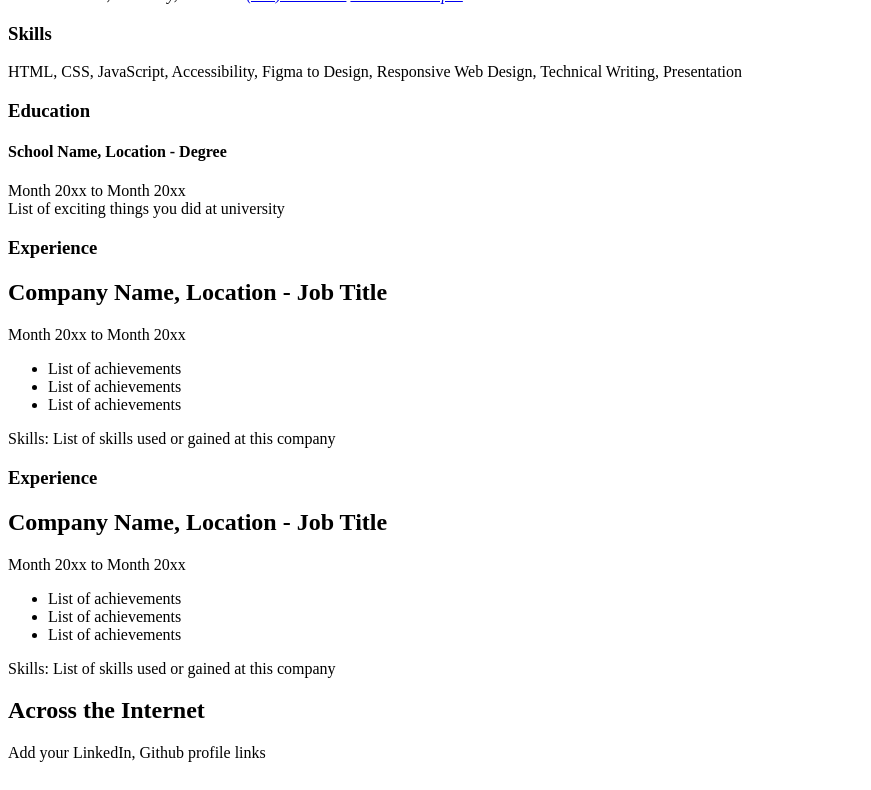
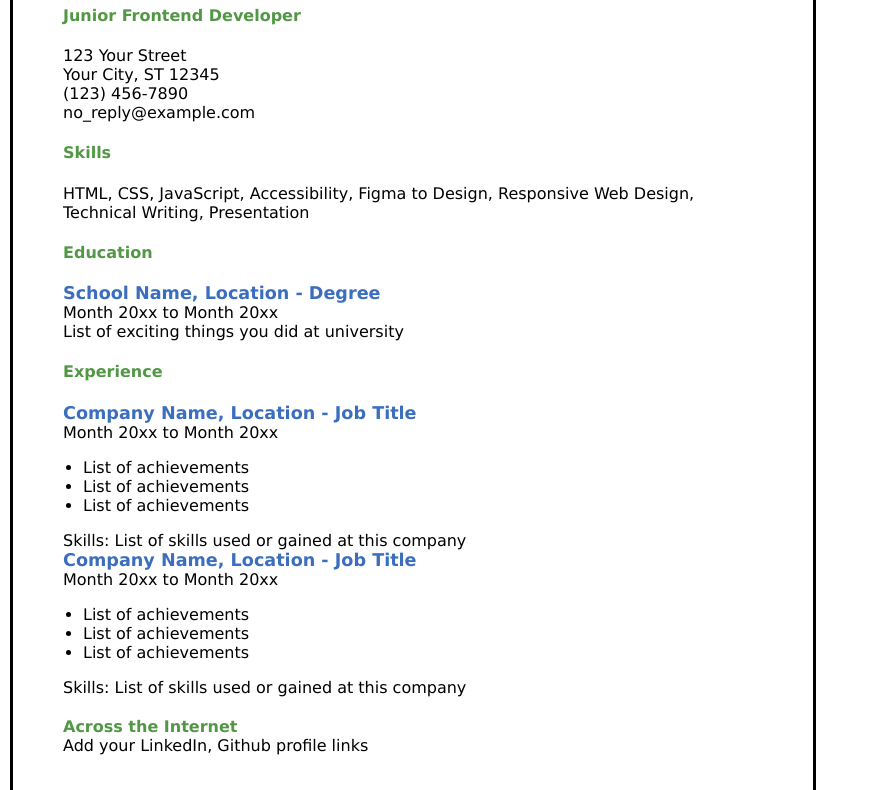
Before and after one commit to gladroe/Frontend-projects, a plain HTML site: page index.html in a window 1280 px wide. Shown: the part 141-931 px from the top of the page, without its empty margins (0-871 px from the left). Drawn offline with Linux system fonts and the light colour scheme.

Commit message:
final commit

```diff
--- a/index.html
+++ b/index.html
@@ -4,6 +4,7 @@
 		<meta charset="UTF-8" />
 		<meta name="viewport" content="width=device-width, initial-scale=1.0" />
 		<title>Resume - Junior Frontend Developer</title>
+
 		<!-- SEO Meta Tags -->
 		<meta
 			name="description"
@@ -24,36 +25,73 @@
 			property="og:description"
 			content="VC of a Junior Frontend Developer" />
 		<!-- Favicon -->
-		<link rel="stylesheet" href="css/style.css" />
 		<link rel="icon" href="img/favicon.ico" type="image/x-icon" />
 	</head>
 
-	<body>
+	<body
+		class="main"
+		style="
+			display: flex;
+			flex-direction: column;
+			width: 700px;
+			margin: 10px;
+			padding: 50px;
+			border: 3px solid black;
+			font-family: 'Lucida Sans', 'Lucida Sans Regular', 'Lucida Grande',
+				'Lucida Sans Unicode', Geneva, Verdana, sans-serif;
+			font-size: 1rem;
+			font-style: normal;
+		">
 		<header class="header">
+			<div
+				style="
+					width: 600px;
+					height: 3px;
+					background-color: black;
+				"></div>
 			<h1>Developer Name</h1>
-			<h2>Junior Frontend Developer</h2>
+			<h4 style="color: #529745">Junior Frontend Developer</h4>
 			<section class="header__contact">
-				<address>
-					123 Your Street, Your City, ST 12345
-					<a href="tel:1234567890">(123) 456-7890</a>
-					<a href="mailto:no_reply@example.com">Junior Developer</a>
+				<address style="font-style: inherit">
+					123 Your Street <br />
+					Your City, ST 12345 <br />
+					<a
+						href="tel:1234567890"
+						style="text-decoration: none; color: black"
+						>(123) 456-7890</a
+					>
+					<br />
+					<a
+						href="mailto:no_reply@example.com"
+						style="text-decoration: none; color: black"
+						>no_reply@example.com</a
+					>
 				</address>
 			</section>
 		</header>
 
-		<main class="main">
+		<main>
 			<section class="main__skills">
-				<h3 class="section__title">Skills</h3>
+				<h4 class="section__title" style="color: #529745">Skills</h4>
 				<p>
 					HTML, CSS, JavaScript, Accessibility, Figma to Design,
-					Responsive Web Design, Technical Writing, Presentation
+					Responsive Web Design, <br />
+					Technical Writing, Presentation
 				</p>
 			</section>
 
 			<section class="main__education">
-				<h3 class="section__title">Education</h3>
-				<h4>School Name, Location - Degree</h4>
-				<p>
+				<h4 class="section__title" style="color: #529745">Education</h4>
+				<h3
+					style="
+						color: #3b6ebe;
+						font-size: 1.1rem;
+						margin: 0;
+						padding: 0;
+					">
+					School Name, Location - Degree
+				</h3>
+				<p style="margin: 0">
 					Month 20xx to Month 20xx <br />
 					List of exciting things you did at university
 				</p>
@@ -62,34 +100,57 @@
 			</section>
 
 			<section class="main__experience">
-				<h3 class="section__title">Experience</h3>
+				<h4 class="section__title" style="color: #529745">
+					Experience
+				</h4>
 				<article>
-					<h2>Company Name, Location - Job Title</h2>
-					<p>Month 20xx to Month 20xx</p>
-					<ul>
+					<h2
+						style="
+							color: #3b6ebe;
+							font-size: 1.1rem;
+							margin: 0;
+							padding: 0;
+						">
+						Company Name, Location - Job Title
+					</h2>
+					<p style="margin: 0">Month 20xx to Month 20xx</p>
+					<ul style="padding-left: 20px">
 						<li>List of achievements</li>
 						<li>List of achievements</li>
 						<li>List of achievements</li>
 					</ul>
-					<p>Skills: List of skills used or gained at this company</p>
+					<p style="margin: 0">
+						Skills: List of skills used or gained at this company
+					</p>
 				</article>
 
-				<h3 class="section__title">Experience</h3>
 				<article>
-					<h2>Company Name, Location - Job Title</h2>
-					<p>Month 20xx to Month 20xx</p>
-					<ul>
+					<h2
+						style="
+							color: #3b6ebe;
+							font-size: 1.1rem;
+							margin: 0;
+							padding: 0;
+						">
+						Company Name, Location - Job Title
+					</h2>
+					<p style="margin: 0">Month 20xx to Month 20xx</p>
+					<ul style="padding-left: 20px">
 						<li>List of achievements</li>
 						<li>List of achievements</li>
 						<li>List of achievements</li>
 					</ul>
-					<p>Skills: List of skills used or gained at this company</p>
+					<p style="margin: 0">
+						Skills: List of skills used or gained at this company
+					</p>
 				</article>
 			</section>
 		</main>
 		<footer class="footer_internet">
-			<h2>Across the Internet</h2>
-			<p>Add your LinkedIn, Github profile links</p>
+			<h4 style="color: #529745; margin-top: 20px; margin-bottom: 0px">
+				Across the Internet
+			</h4>
+			<p style="margin: 0">Add your LinkedIn, Github profile links</p>
 		</footer>
 	</body>
 </html>
```
